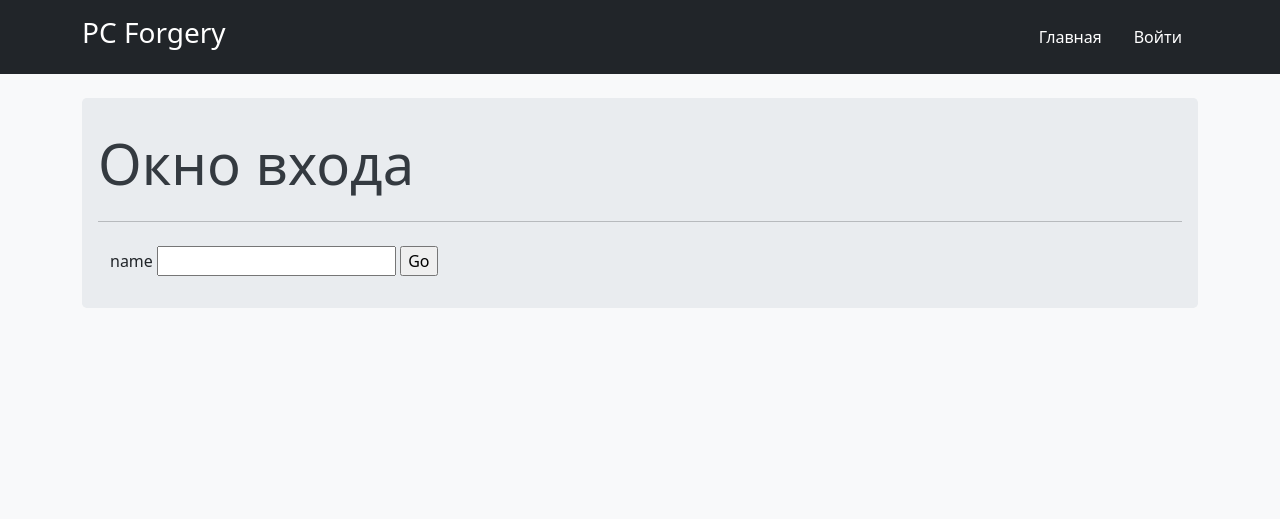
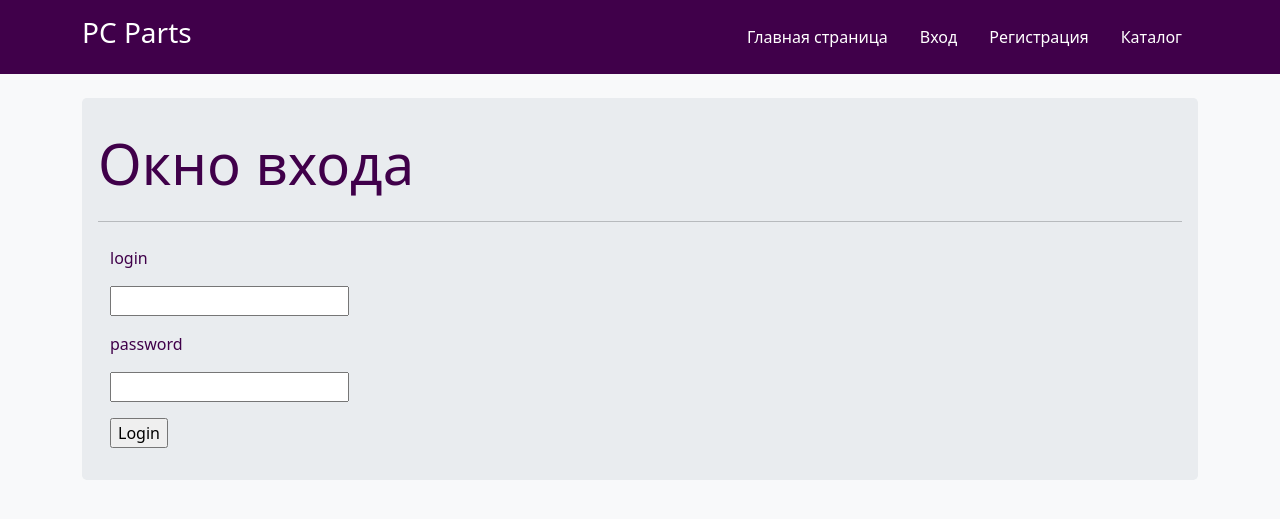
Before and after one commit to VantuzFed/pc_parts_kurs, a Flask app: page /login in a window 1280 px wide. Shown: the top 519 px of the page. Run offline with Flask 3, Linux system fonts and the light colour scheme; some libraries are stand-ins or nearby versions.

Commit message:
доработаны логин, начата работа с бд

```diff
--- /dev/null
+++ b/db_forms.py
@@ -0,0 +1,12 @@
+from flask_wtf import FlaskForm
+from wtforms import StringField
+from wtforms.validators import DataRequired
+
+class LoginForm(FlaskForm):
+    login = StringField('login', validators=[DataRequired()])
+    password = StringField('password', validators=[DataRequired()])
+
+class RegisterForm(FlaskForm):
+    login = StringField('login', validators=[DataRequired()])
+    e_mail = StringField('login', validators=[DataRequired()])
+    password = StringField('password', validators=[DataRequired()])
--- a/main.py
+++ b/main.py
@@ -1,24 +1,18 @@
+from flask import Flask, render_template, flash, request
+from db_forms import *
+from markupsafe import Markup
+from flask_wtf.csrf import CSRFProtect
 from mysql.connector import connect
-from flask import Flask, render_template, flash, request
-from flask_wtf import FlaskForm
-from markupsafe import Markup
-from wtforms import StringField
-from wtforms.validators import DataRequired
-from flask_wtf.csrf import CSRFProtect
-
-
-
-class LoginForm(FlaskForm):
-    name = StringField('name', validators=[DataRequired()])
+import os
 
 mydb = connect(
     host='127.0.0.1',
     user='root',
-    password=''
+    password='35678'
 )
 
 app = Flask(__name__)
-app.config['SECRET_KEY'] = '57f347f0c3f3d5970a7d5548'
+app.config['SECRET_KEY'] = os.urandom(12).hex()
 csrf = CSRFProtect(app)
 @app.route('/')
 def index():
@@ -28,8 +22,48 @@ def index():
 def login():
     form = LoginForm()
     if request.method == 'POST' and form.validate():
-        return form.name.data
+        # self.log = self.ui.ent_login.text()
+        # self.passwd = self.ui.ent_passwd.text()
+        # cur = self.obj.cursor()
+        # cur.execute('select * from users where login = \'{}\' and passwd = \'{}\''.format(self.log, self.passwd))
+        # res = cur.fetchone()
+        # try:
+        #     if res[2] == self.log and res[3] == self.passwd:
+        #         QMessageBox.information(self,'Сообщение', 'Авторизация прошла успешно')
+        # except:
+        #     QMessageBox.warning(self,'Предупреждение', 'Неверное имя пользователя или пароль')
+        # cur.close()
+        flash(f'login: {form.login.data} | password: {form.password.data}')
     return render_template('login.html', form=form)
+
+@app.route('/register')
+def register():
+
+    # def registration(self):
+    #     self.username = self.ui.ent_username.text()
+    #     self.log = self.ui.ent_login.text()
+    #     self.passwd = self.ui.ent_passwd.text()
+    #     cur = self.obj.cursor()
+    #     cur.execute('select * from users where login = \'{}\' and passwd = \'{}\' and username = \'{}\''.format(self.log, self.passwd, self.username))
+    #     res = cur.fetchone()
+    #     print(res)
+    #     try:
+    #         if res[2] == self.log and res[3] == self.passwd and res[1] == self.username:
+    #             QMessageBox.warning(self,'Сообщение', 'Такой пользователь уже существует')
+    #     except:
+    #         val = (self.username, self.log, self.passwd)
+    #         sql = 'INSERT INTO users (username, login, passwd) VALUES(%s,%s,%s)'
+    #         cur.execute(sql, val)
+    #         self.obj.commit()
+    #         QMessageBox.information(self, 'Сообщение', 'Пользователь успешно создан')
+    #     finally:
+    #         cur.close()
+    return '<h1 style=\"text-align: center;\">WIP</h1>'
+
+@app.route('/catalog')
+def catalog():
+    return '<h1 style=\"text-align: center;\">WIP</h1>'
+
 
 if __name__ == '__main__':
     app.run(debug=True)
--- a/static/style.css
+++ b/static/style.css
@@ -3,11 +3,11 @@ body {
 }
 
 header {
-    background-color: #343a40;
+    background-color: #40004a;
 }
 
 h1, p {
-    color: #343a40;
+    color: #40004a;
 }
 
 .jumbotron {
--- a/templates/base.html
+++ b/templates/base.html
@@ -3,23 +3,29 @@
 <head>
     <meta charset="UTF-8">
     <meta name="viewport" content="width=device-width, initial-scale=1, shrink-to-fit=no">
-    <title>{% block title %}PC Forgery{% endblock %}</title>
+    <title>{% block title %}PC Parts{% endblock %}</title>
     <link href="https://cdn.jsdelivr.net/npm/bootstrap@5.3.3/dist/css/bootstrap.min.css" rel="stylesheet">
     <link rel="stylesheet" href="{{ url_for('static', filename='style.css') }}">
 </head>
 <body>
     <!-- Верхняя шапка сайта -->
-    <header class="bg-dark text-white py-3">
+    <header class="text-white py-3">
         <div class="container">
             <div class="d-flex justify-content-between align-items-center">
-                <h1 class="h3">PC Forgery</h1>
+                <h1 class="h3">PC Parts</h1>
                 <nav>
                     <ul class="nav">
                         <li class="nav-item">
-                            <a class="nav-link text-white" href="{{ url_for('index') }}">Главная</a>
+                            <a class="nav-link text-white" href="{{ url_for('index') }}">Главная страница</a>
                         </li>
                         <li class="nav-item">
-                            <a class="nav-link text-white" href="{{ url_for('login') }}">Войти</a>
+                            <a class="nav-link text-white" href="{{ url_for('login') }}">Вход</a>
+                        </li>
+                        <li class="nav-item">
+                            <a class="nav-link text-white" href="{{ url_for('register') }}">Регистрация</a>
+                        </li>
+                        <li class="nav-item">
+                            <a class="nav-link text-white" href="{{ url_for('catalog') }}">Каталог</a>
                         </li>
                     </ul>
                 </nav>
--- a/templates/index.html
+++ b/templates/index.html
@@ -4,9 +4,9 @@
 
 {% block content %}
     <div class="jumbotron">
-        <h1 class="display-4">Добро пожаловать на сайт PC Forgery</h1>
-        <p class="lead">На этом сайте представлен каталог комплектующих, из которых можно собрать готовый ПК.</p>
+        <h1 class="display-4">Добро пожаловать на сайт</h1>
+        <p class="lead">PC parts record system</p>
         <hr class="my-4">
-
+        <p>На этом сайте представлен список комплектующих, а так же собранные ПК.</p>
     </div>
 {% endblock %}
--- a/templates/login.html
+++ b/templates/login.html
@@ -8,11 +8,21 @@
         <hr class="my-4">
 
 
-<main class="form-signin w-100 m-auto container-sm">
+<main class="form-signin container-sm">
 <form method="POST" action="{{ url_for('login') }}">
     {{ form.csrf_token }}
-    {{ form.name.label }} {{ form.name(size=20) }}
-    <input type="submit" value="Go">
+    <p>{{ form.login.label }}</p>
+    <p>{{ form.login(size=20) }}</p>
+    <p>{{ form.password.label }}</p>
+    <p>{{ form.password(size=20) }}</p>
+    <input type="submit" value="Login">
 </form>
+    {% with messages = get_flashed_messages() %}
+   {% if messages %}
+      {% for message in messages %}
+         {{ message }}
+      {% endfor %}
+   {% endif %}
+{% endwith %}
          </div>
 {% endblock %}
```
Also changed, not shown: README.md, db_mysql.sql (renamed from db.sql).
